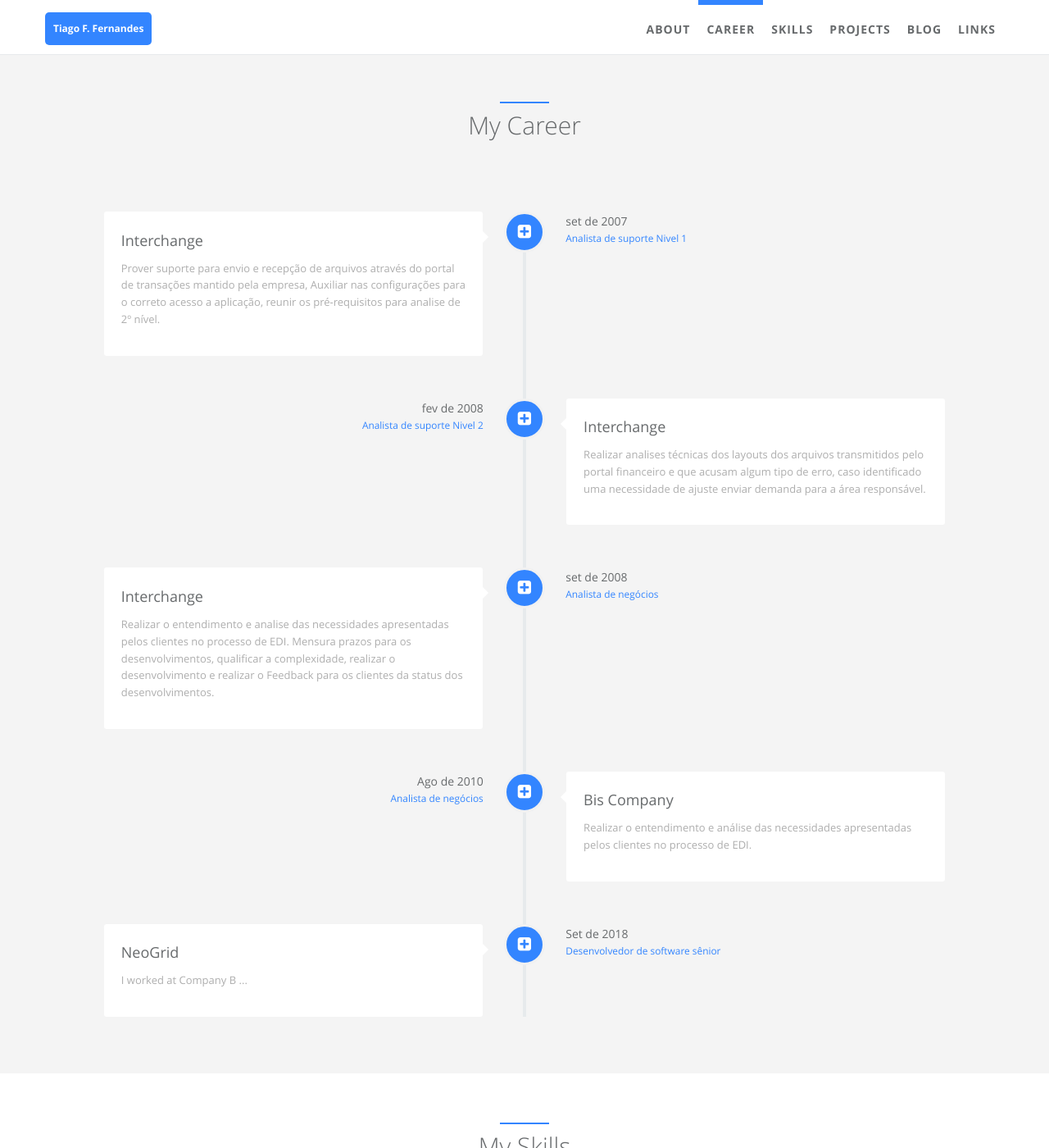
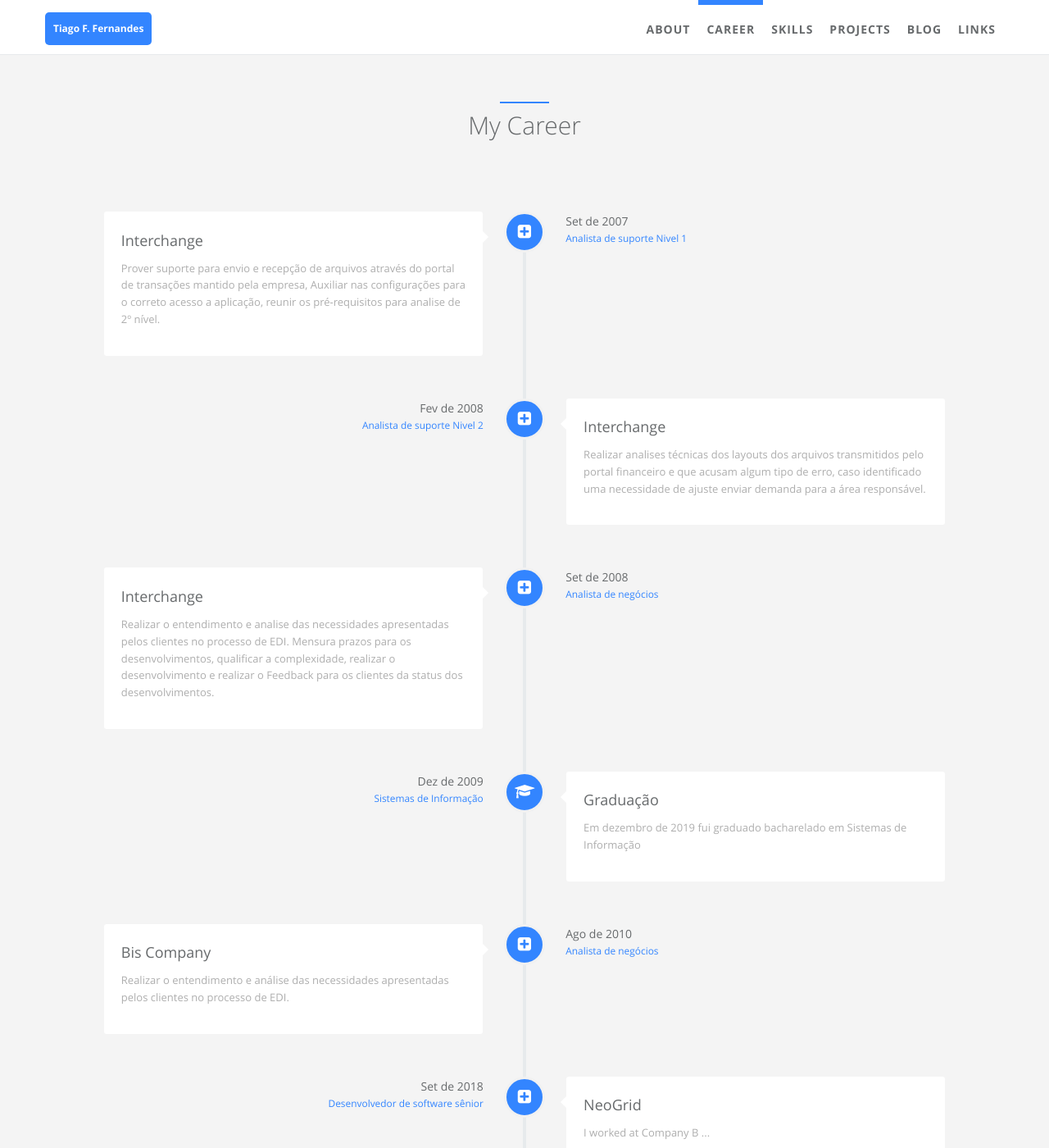
Before and after one commit to tffernandes/tffernandes.github.io, a Jekyll site: the page built from index.html, in a window 1280 px wide and 1400 px high, scrolled down 818 px. Shown: the whole window at 82% size. Built offline with Jekyll 4.4.1, drawn with Linux system fonts in a browser that asks for light colours.

Commit message:
adicionada graduação

```diff
--- a/_data/index/careers.yml
+++ b/_data/index/careers.yml
@@ -7,7 +7,7 @@
     detail: Prover suporte para envio e recepção de arquivos através do portal de transações mantido pela empresa, Auxiliar nas configurações para o correto acesso a aplicação, reunir os pré-requisitos para analise de 2º nível.
     i18n: company_a_desc
   date:
-    detail: set de 2007
+    detail: Set de 2007
     i18n: company_a_date
   job:
     detail: Analista de suporte Nivel 1
@@ -21,7 +21,7 @@
     detail: Realizar analises técnicas dos layouts dos arquivos transmitidos pelo portal financeiro e que acusam algum tipo de erro, caso identificado uma necessidade de ajuste enviar demanda para a área responsável.
     i18n: company_a_desc
   date:
-    detail: fev de 2008
+    detail: Fev de 2008
     i18n: company_a_date
   job:
     detail: Analista de suporte Nivel 2
@@ -35,12 +35,26 @@
     detail: Realizar o entendimento e analise das necessidades apresentadas pelos clientes no processo de EDI. Mensura prazos para os desenvolvimentos, qualificar a complexidade, realizar o desenvolvimento e realizar o Feedback para os clientes da status dos desenvolvimentos.
     i18n: company_a_desc
   date:
-    detail: set de 2008
+    detail: Set de 2008
     i18n: company_a_date
   job:
     detail: Analista de negócios
     i18n: company_a_job
   icon: fa-plus-square
+
+- name:
+    detail: Graduação
+    i18n: company_a
+  desc:
+    detail: Em dezembro de 2019 fui graduado bacharelado em Sistemas de Informação
+    i18n: company_a_desc
+  date:
+    detail: Dez de 2009
+    i18n: company_a_date
+  job:
+    detail: Sistemas de Informação
+    i18n: company_a_job
+  icon: fa-graduation-cap
 
 - name:
     detail: Bis Company
```
